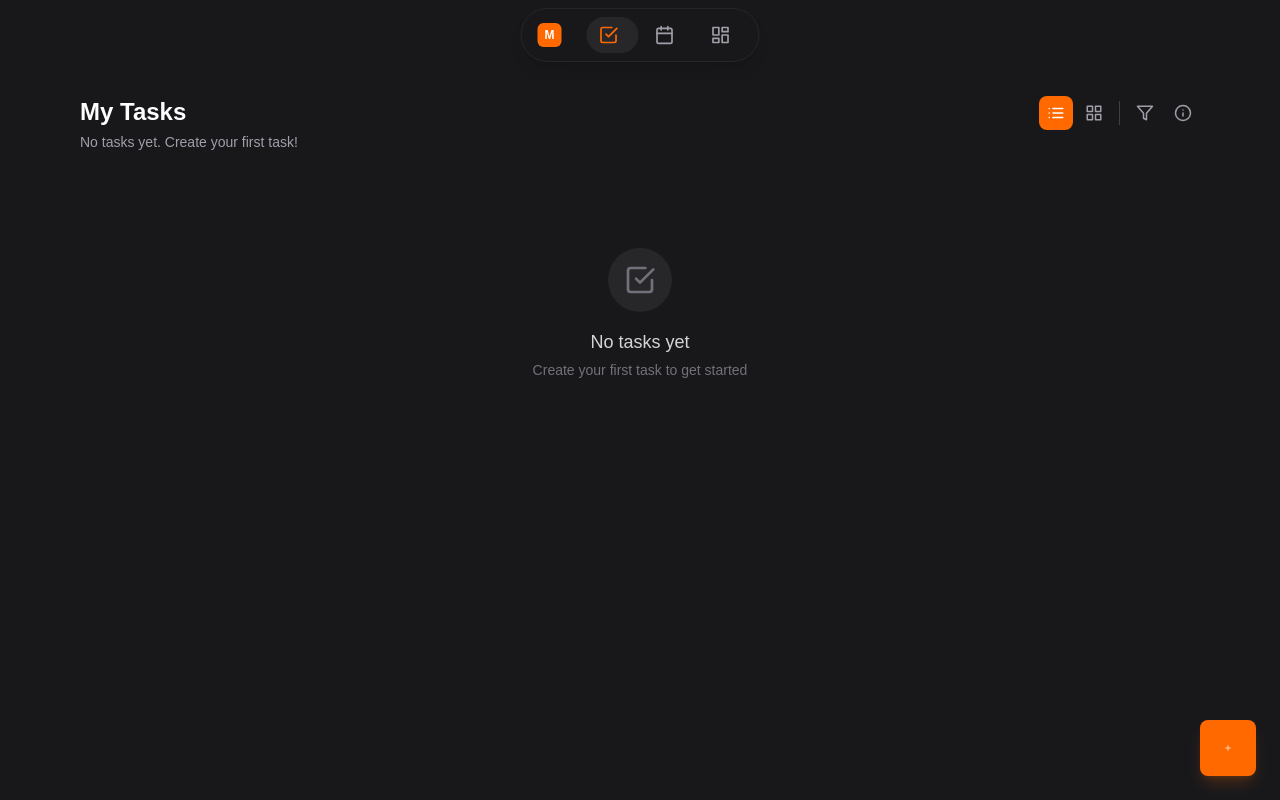
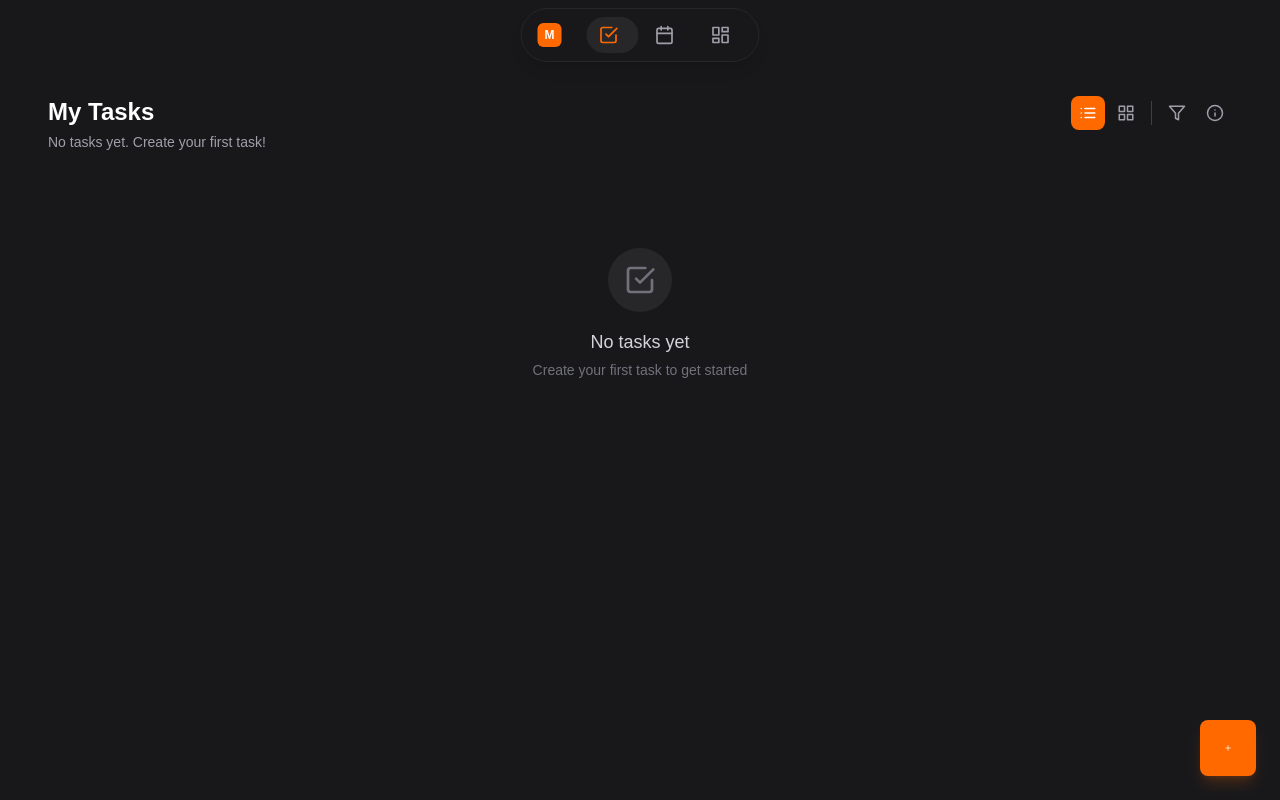
Before and after one commit to LoveMig6334/mc-todo, a Next.js app: page / in a window 1280 px wide. Built offline with nearby package versions, Linux system fonts and the light colour scheme; a web font is replaced by a local one.

Commit message:
feat: Implement the main task management page with task display, view controls, and task modal.

```diff
--- a/app/page.tsx
+++ b/app/page.tsx
@@ -55,7 +55,7 @@ export default function Home() {
       <FloatingNav currentPath="/" />
 
       <main
-        className={`mx-auto px-4 pb-8 pt-24 ${viewMode === "board" ? "max-w-7xl" : "max-w-6xl"}`}
+        className={`mx-auto px-4 pb-8 pt-24 ${viewMode === "board" ? "max-w-[95%]" : "max-w-[95%]"}`}
       >
         {/* Header */}
         <div className="mb-8 flex items-start justify-between">
```
